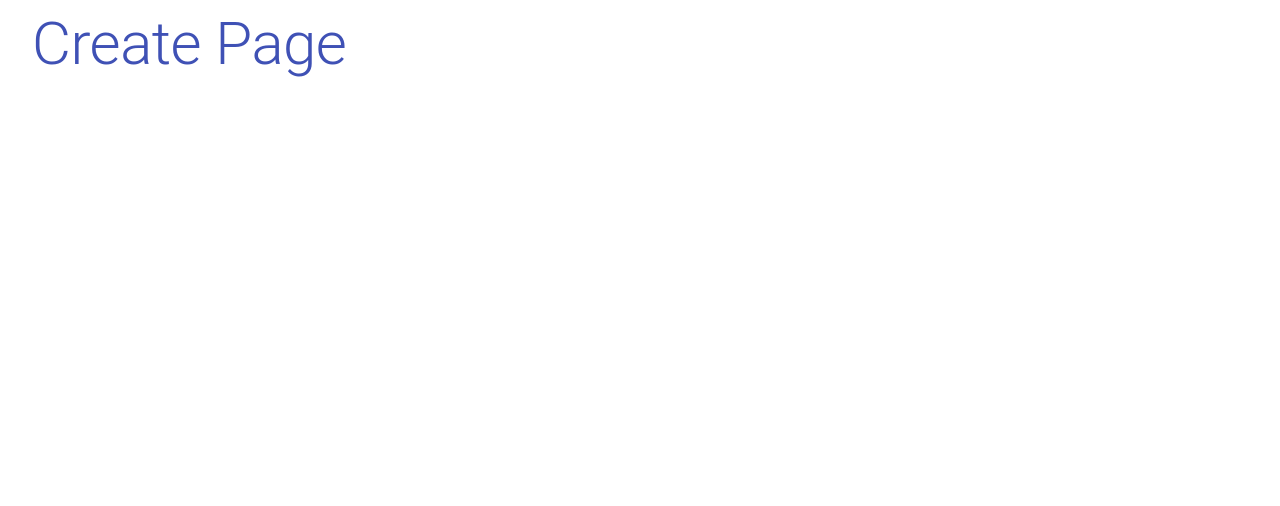
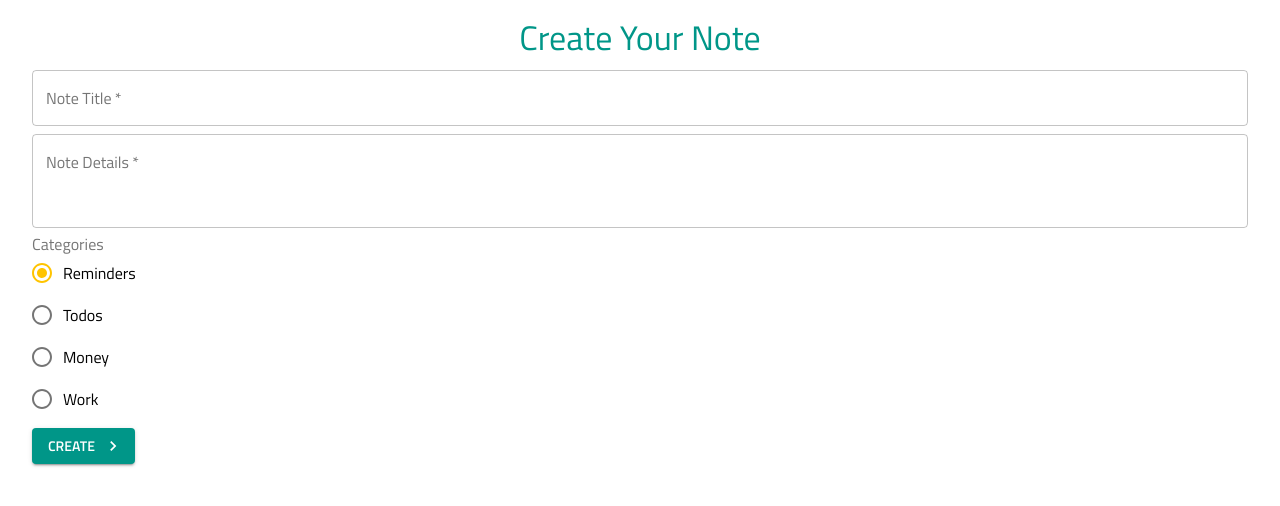
Before and after one commit to LahoucineABOULHASSAN/ReactJS_My_Posts, a React (Create React App) app: page /create in a window 1280 px wide. Shown: the top 506 px of the page. Built offline with nearby package versions, Linux system fonts and the light colour scheme.

Commit message:
create note page added

```diff
--- a/public/index.html
+++ b/public/index.html
@@ -10,6 +10,10 @@
       content="Web site created using create-react-app"
     />
     <link rel="manifest" href="%PUBLIC_URL%/manifest.json" />
+    <link
+      rel="stylesheet"
+      href="https://fonts.googleapis.com/css?family=Roboto:300,400,500,700&display=swap"
+    />
     <title>WebFox</title>
   </head>
   <body>
--- a/src/App.js
+++ b/src/App.js
@@ -1,9 +1,24 @@
 import { Notes, Create } from "./pages";
+import { createTheme, ThemeProvider } from "@material-ui/core";
 import { BrowserRouter as Router, Switch, Route } from "react-router-dom";
+import { amber, teal } from "@material-ui/core/colors";
 
 function App() {
+  const theme = createTheme({
+    palette: {
+      primary: teal,
+      secondary: amber,
+    },
+    typography: {
+      fontFamily: "Titillium Web, sans-serif",
+      fontWeightLight: 400,
+      fontWeightRegular: 500,
+      fontWeightMedium: 600,
+      fontWeightBold: 700,
+    },
+  });
   return (
-    <div>
+    <ThemeProvider theme={theme}>
       <Router>
         <Switch>
           <Route exact path="/">
@@ -14,7 +29,7 @@ function App() {
           </Route>
         </Switch>
       </Router>
-    </div>
+    </ThemeProvider>
   );
 }
 
--- a/src/components/Form.jsx
+++ b/src/components/Form.jsx
@@ -0,0 +1,88 @@
+import {
+  TextField,
+  Button,
+  FormControl,
+  FormLabel,
+  RadioGroup,
+  FormControlLabel,
+  Radio,
+} from "@material-ui/core";
+import ChevronRightIcon from "@material-ui/icons/ChevronRight";
+import { useState } from "react";
+import { useStyles } from "../hooks/useStyles";
+const Form = () => {
+  const classes = useStyles();
+
+  const [title, setTitle] = useState("");
+  const [titleError, setTitleError] = useState(false);
+  const [details, setDetails] = useState("");
+  const [detailsError, setDetailsError] = useState(false);
+  const [category, setCategory] = useState("reminders");
+
+  const handleSubmit = (event) => {
+    event.preventDefault();
+    setTitleError(false);
+    setDetailsError(false);
+
+    (title === "" || !title) && setTitleError(true);
+    (details === "" || !details) && setDetailsError(true);
+
+    title && details && console.log(title, details);
+  };
+  return (
+    <form
+      noValidate
+      autoComplete="off"
+      onSubmit={(event) => handleSubmit(event)}
+    >
+      <TextField
+        onChange={(event) => setTitle(event.target.value)}
+        className={classes.field}
+        variant="outlined"
+        label="Note Title"
+        fullWidth={true}
+        error={titleError}
+        required
+      />
+      <TextField
+        onChange={(event) => setDetails(event.target.value)}
+        className={classes.field}
+        variant="outlined"
+        label="Note Details"
+        fullWidth={true}
+        multiline
+        rows={3}
+        error={detailsError}
+        required
+      />
+      <FormControl component="fieldset" className={classes.field}>
+        <FormLabel component="legend">Categories</FormLabel>
+        <RadioGroup
+          aria-label="category"
+          name="category"
+          value={category}
+          onChange={(e) => setCategory(e.target.value)}
+        >
+          <FormControlLabel
+            value="reminders"
+            control={<Radio />}
+            label="Reminders"
+          />
+          <FormControlLabel value="todos" control={<Radio />} label="Todos" />
+          <FormControlLabel value="money" control={<Radio />} label="Money" />
+          <FormControlLabel value="work" control={<Radio />} label="Work" />
+        </RadioGroup>
+      </FormControl>
+      <Button
+        variant="contained"
+        color="primary"
+        type="submit"
+        endIcon={<ChevronRightIcon />}
+      >
+        Create
+      </Button>
+    </form>
+  );
+};
+
+export default Form;
--- /dev/null
+++ b/src/hooks/useStyles.js
@@ -0,0 +1,11 @@
+import { makeStyles } from "@material-ui/core";
+
+export const useStyles = makeStyles({
+  typography: {
+    margin: "1rem 0",
+  },
+  field: {
+    margin: "0.5rem 0",
+    display: "block",
+  },
+});
--- a/src/index.css
+++ b/src/index.css
@@ -1,3 +1 @@
-/* h1{
-    color:,
-} */
+@import url("https://fonts.googleapis.com/css2?family=Titillium+Web:ital,wght@0,200;0,300;0,400;0,600;0,700;1,200;1,300;1,400;1,600;1,700&display=swap");
--- a/src/pages/Create.jsx
+++ b/src/pages/Create.jsx
@@ -1,11 +1,20 @@
 import { Container, Typography } from "@material-ui/core";
-
+import { useStyles } from "../hooks/useStyles";
+import { Form } from "../components";
 const Create = () => {
+  const classes = useStyles();
   return (
-    <Container>
-      <Typography variant="h2" color="primary">
-        Create Page
+    <Container className={classes.typography}>
+      <Typography
+        variant="h4"
+        component="h2"
+        color="primary"
+        align="center"
+        gutterBottom={true}
+      >
+        Create Your Note
       </Typography>
+      <Form />
     </Container>
   );
 };
```
